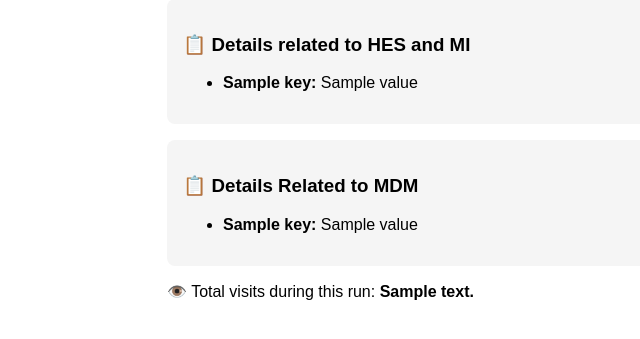
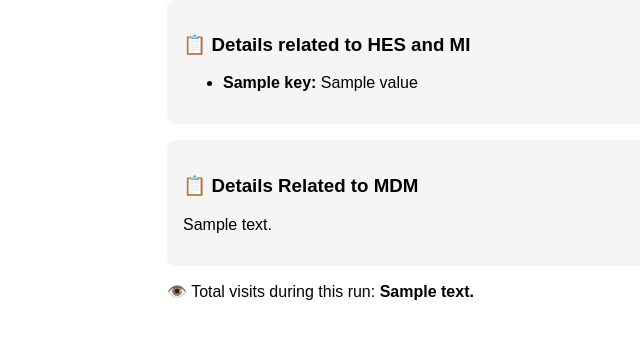
Before and after one commit to Bobbykumaar/consumer-search-app, a Flask app: template templates/index.html in a window 1280 px wide. Shown: the part 241-580 px from the top of the page, without its empty margins (173-813 px from the left). Run offline with Flask 3, Linux system fonts and the light colour scheme; the template is opened without the code that fills it: most values are stand-ins (such as "Sample title", 1, 10 or a date in 2020).

Commit message:
Update index.html

```diff
--- a/templates/index.html
+++ b/templates/index.html
@@ -90,20 +90,18 @@
                 <h3>📋 Details related to HES and MI</h3>
                 <ul>
                     {% for key, value in result_a.items() %}
-                        <li><strong>{{ key }}:</strong> {{ value }}</li>
+                        {% if key.lower() not in ['_id', 'source'] %}
+                            <li><strong>{{ key }}:</strong> {{ value }}</li>
+                        {% endif %}
                     {% endfor %}
                 </ul>
             </div>
         {% endif %}
 
-        {% if result_b %}
+        {% if mdm_summary %}
             <div class="card">
                 <h3>📋 Details Related to MDM</h3>
-                <ul>
-                    {% for key, value in result_b.items() %}
-                        <li><strong>{{ key }}:</strong> {{ value }}</li>
-                    {% endfor %}
-                </ul>
+                <p>{{ mdm_summary }}</p>
             </div>
         {% endif %}
 
```
